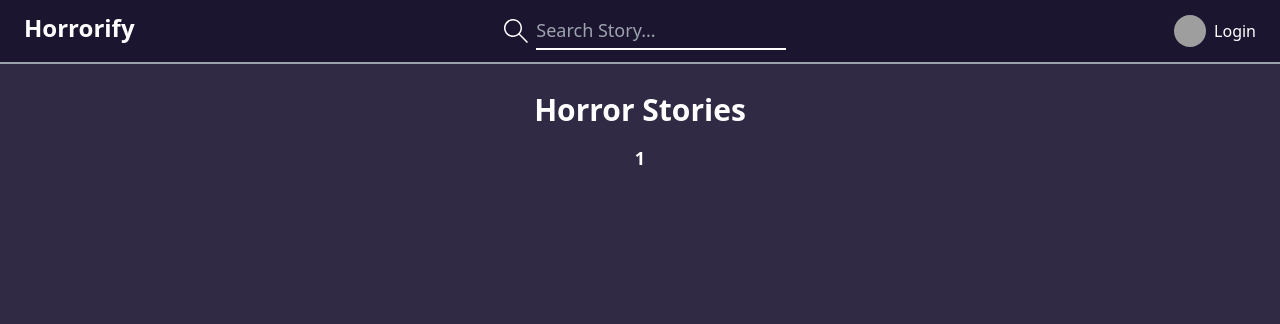
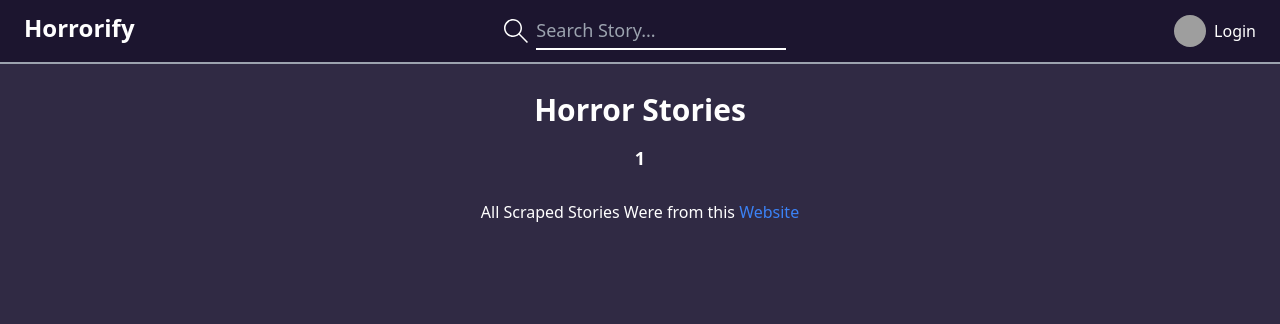
Before and after one commit to ShadowAdi/HorrorStoryApp, a Django app: page / in a window 1280 px wide. Shown: the top 324 px of the page. Run offline with Django 5.2, Linux system fonts and the light colour scheme; data that the repository does not hold is empty; some libraries are stand-ins or nearby versions; grey boxes are pictures that could not be loaded.

Commit message:
Completed

```diff
--- a/Horrorify/templates/Horrorify/Home.html
+++ b/Horrorify/templates/Horrorify/Home.html
@@ -53,6 +53,13 @@
     <a class="underline" href="?page={{story_obj.next_page_number}}"> Next </a>
     {% endif %}
   </div>
+
+  <footer class="w-screen my-5 justify-center  flex items-center">
+    <span>
+      All Scraped Stories Were from this
+      <a class="text-blue-500 hover:underline" target="_blank" href="https://www.thedarkmagazine.com/">Website</a>
+    </span>
+  </footer>
 </main>
 
 {% endblock content %}
```
Also changed, not shown: templates/index.html (+7 -1 lines).
